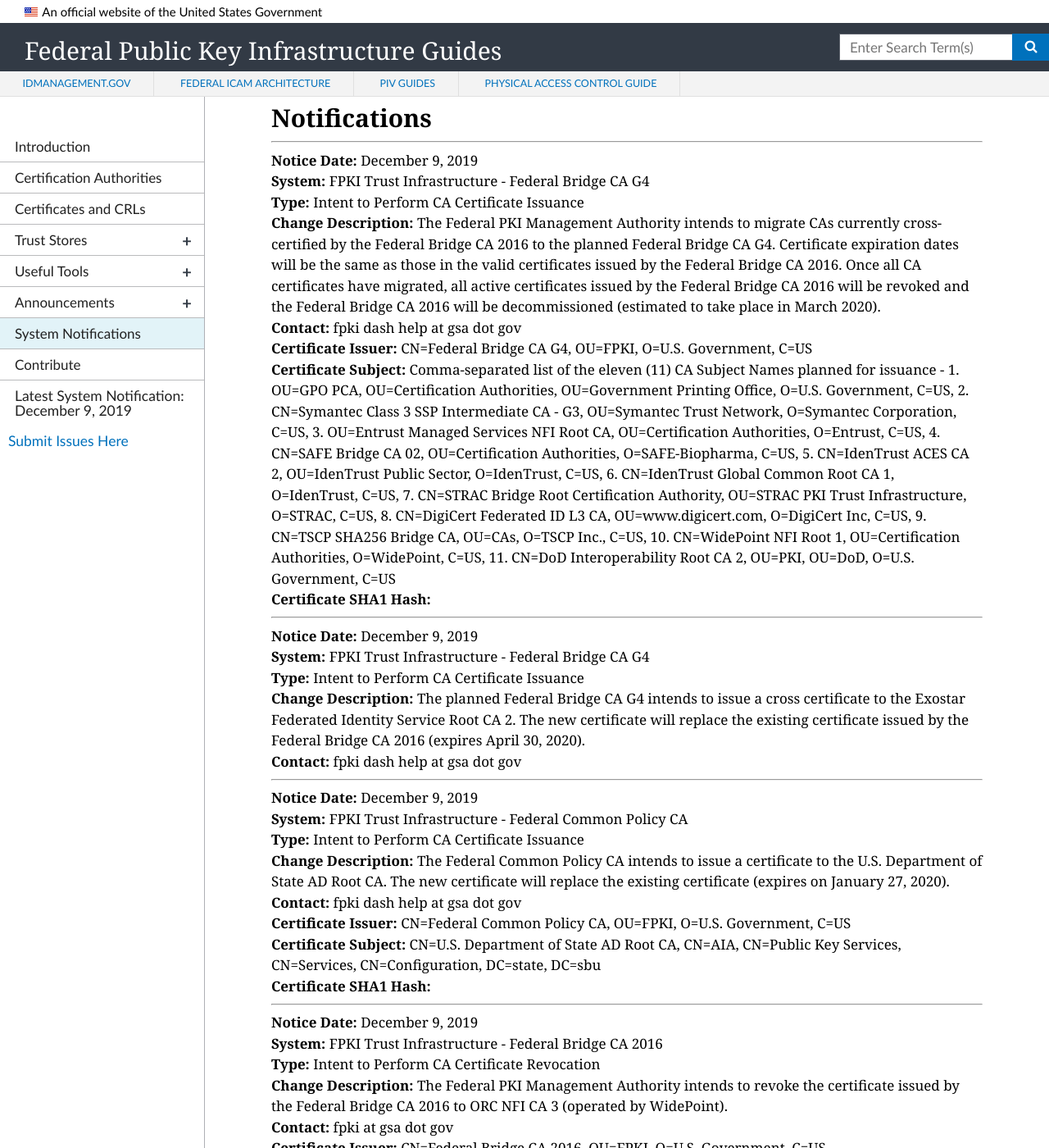
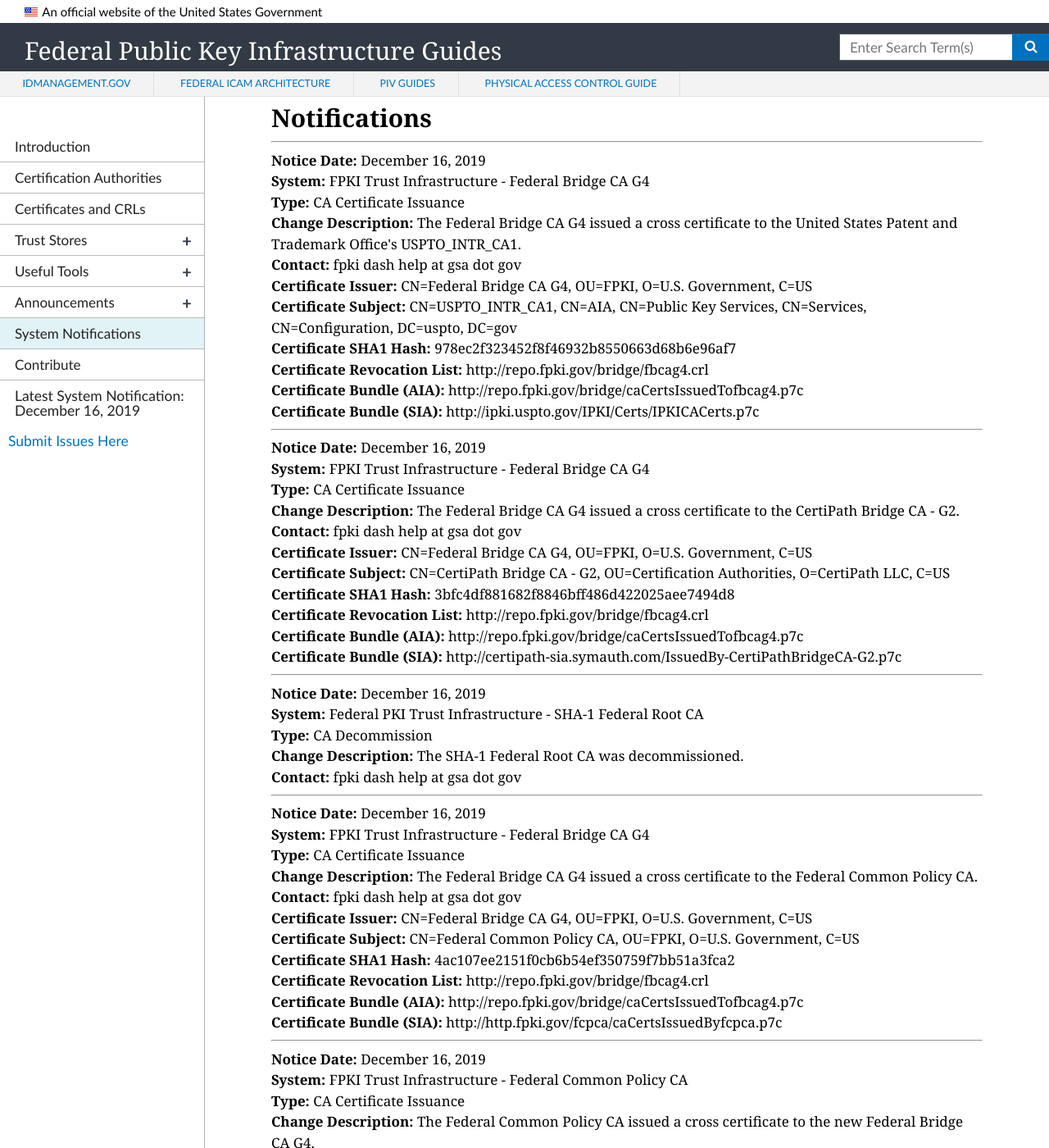
Before and after one commit to GSA/fpki-guides, a Jekyll site: the page built from pages/fpki_notifications.md, in a window 1280 px wide and 1400 px high, scrolled down 748 px. Shown: the whole window at 82% size. Built offline with Jekyll 4.4.1, drawn with Linux system fonts in a browser that asks for light colours; nearby versions of some CDN libraries; some of the changed text lies outside the part shown.

Commit message:
Update notifications.yml
Add notifications for bridge activities.

```diff
--- a/_data/notifications.yml
+++ b/_data/notifications.yml
@@ -1524,6 +1524,79 @@
   sia_uri:
   ocsp_uri:
 
+- notice_date: December 16, 2019
+  change_type: CA Certificate Issuance
+  start_datetime: December 12, 2019
+  end_datetime: December 12, 2022
+  system: FPKI Trust Infrastructure - Federal Common Policy CA
+  change_description: The Federal Common Policy CA issued a cross certificate to the new Federal Bridge CA G4.
+  contact: fpki dash help at gsa dot gov
+  ca_certificate_hash: e836f3016bfb6e8df274f27fd8a4a5054517b0f1
+  ca_certificate_issuer: CN=Federal Common Policy CA, OU=FPKI, O=U.S. Government, C=US
+  ca_certificate_subject: CN=Federal Bridge CA G4, OU=FPKI, O=U.S. Government, C=US
+  cdp_uri: http://http.fpki.gov/fcpca/fcpca.crl
+  aia_uri: http://http.fpki.gov/fcpca/caCertsIssuedTofcpca.p7c
+  sia_uri: http://repo.fpki.gov/bridge/caCertsIssuedByfbcag4.p7c
+  ocsp_uri:
+
+- notice_date: December 16, 2019
+  change_type: CA Certificate Issuance
+  start_datetime: December 12, 2019
+  end_datetime: December 12, 2020
+  system: FPKI Trust Infrastructure - Federal Bridge CA G4
+  change_description: The Federal Bridge CA G4 issued a cross certificate to the Federal Common Policy CA.
+  contact: fpki dash help at gsa dot gov
+  ca_certificate_hash: 4ac107ee2151f0cb6b54ef350759f7bb51a3fca2
+  ca_certificate_issuer: CN=Federal Bridge CA G4, OU=FPKI, O=U.S. Government, C=US
+  ca_certificate_subject: CN=Federal Common Policy CA, OU=FPKI, O=U.S. Government, C=US
+  cdp_uri: http://repo.fpki.gov/bridge/fbcag4.crl
+  aia_uri: http://repo.fpki.gov/bridge/caCertsIssuedTofbcag4.p7c
+  sia_uri: http://http.fpki.gov/fcpca/caCertsIssuedByfcpca.p7c
+  ocsp_uri:
+
+- notice_date: December 16, 2019
+  change_type: CA Decommission
+  start_datetime:
+  system: Federal PKI Trust Infrastructure - SHA-1 Federal Root CA
+  change_description: The SHA-1 Federal Root CA was decommissioned.
+  contact: fpki dash help at gsa dot gov
+  ca_certificate_hash: 8
+  ca_certificate_issuer:
+  ca_certificate_subject:
+  cdp_uri:
+  aia_uri:
+  sia_uri:
+
+- notice_date: December 16, 2019
+  change_type: CA Certificate Issuance
+  start_datetime: December 12, 2019
+  end_datetime: December 12, 2022
+  system: FPKI Trust Infrastructure - Federal Bridge CA G4
+  change_description: The Federal Bridge CA G4 issued a cross certificate to the CertiPath Bridge CA - G2.
+  contact: fpki dash help at gsa dot gov
+  ca_certificate_hash: 3bfc4df881682f8846bff486d422025aee7494d8
+  ca_certificate_issuer: CN=Federal Bridge CA G4, OU=FPKI, O=U.S. Government, C=US
+  ca_certificate_subject: CN=CertiPath Bridge CA - G2, OU=Certification Authorities, O=CertiPath LLC, C=US
+  cdp_uri: http://repo.fpki.gov/bridge/fbcag4.crl
+  aia_uri: http://repo.fpki.gov/bridge/caCertsIssuedTofbcag4.p7c
+  sia_uri: http://certipath-sia.symauth.com/IssuedBy-CertiPathBridgeCA-G2.p7c
+  ocsp_uri:
+
+- notice_date: December 16, 2019
+  change_type: CA Certificate Issuance
+  start_datetime: December 12, 2019
+  end_datetime: December 12, 2022
+  system: FPKI Trust Infrastructure - Federal Bridge CA G4
+  change_description: The Federal Bridge CA G4 issued a cross certificate to the United States Patent and Trademark Office's USPTO_INTR_CA1.
+  contact: fpki dash help at gsa dot gov
+  ca_certificate_hash: 978ec2f323452f8f46932b8550663d68b6e96af7
+  ca_certificate_issuer: CN=Federal Bridge CA G4, OU=FPKI, O=U.S. Government, C=US
+  ca_certificate_subject: CN=USPTO_INTR_CA1, CN=AIA, CN=Public Key Services, CN=Services, CN=Configuration, DC=uspto, DC=gov
+  cdp_uri: http://repo.fpki.gov/bridge/fbcag4.crl
+  aia_uri: http://repo.fpki.gov/bridge/caCertsIssuedTofbcag4.p7c
+  sia_uri: http://ipki.uspto.gov/IPKI/Certs/IPKICACerts.p7c
+  ocsp_uri:
+
 #- notice_date:
 #  change_type: CA Certificate Issuance
 #  start_datetime:
```
